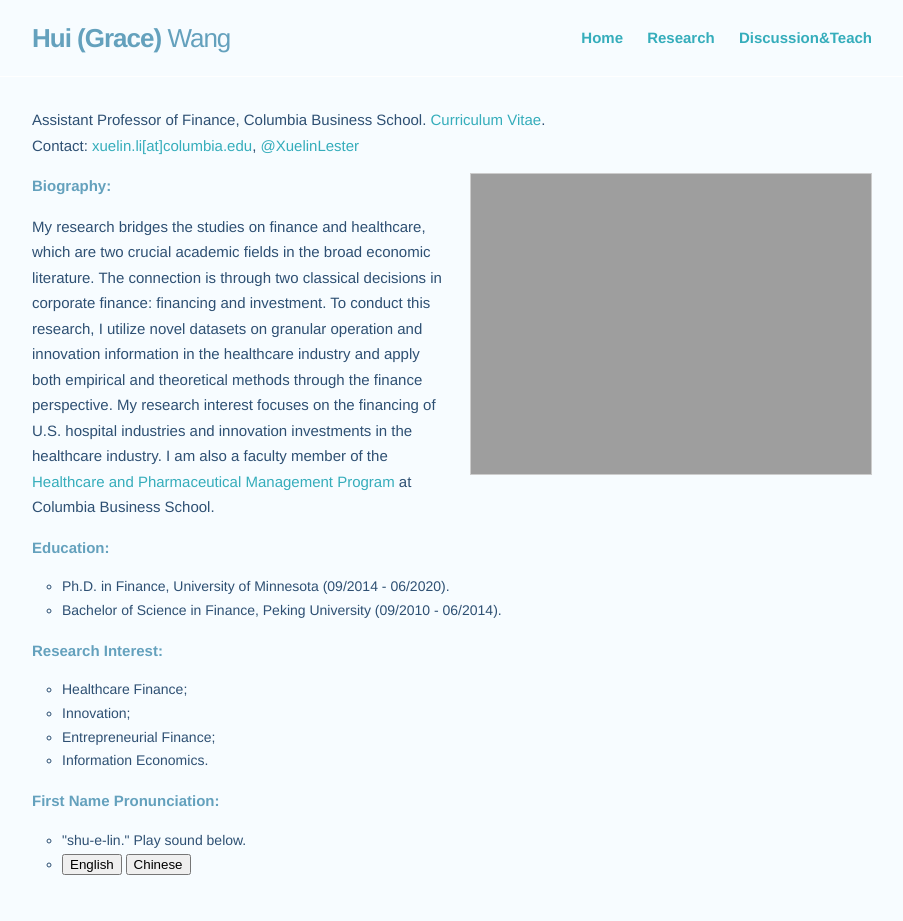
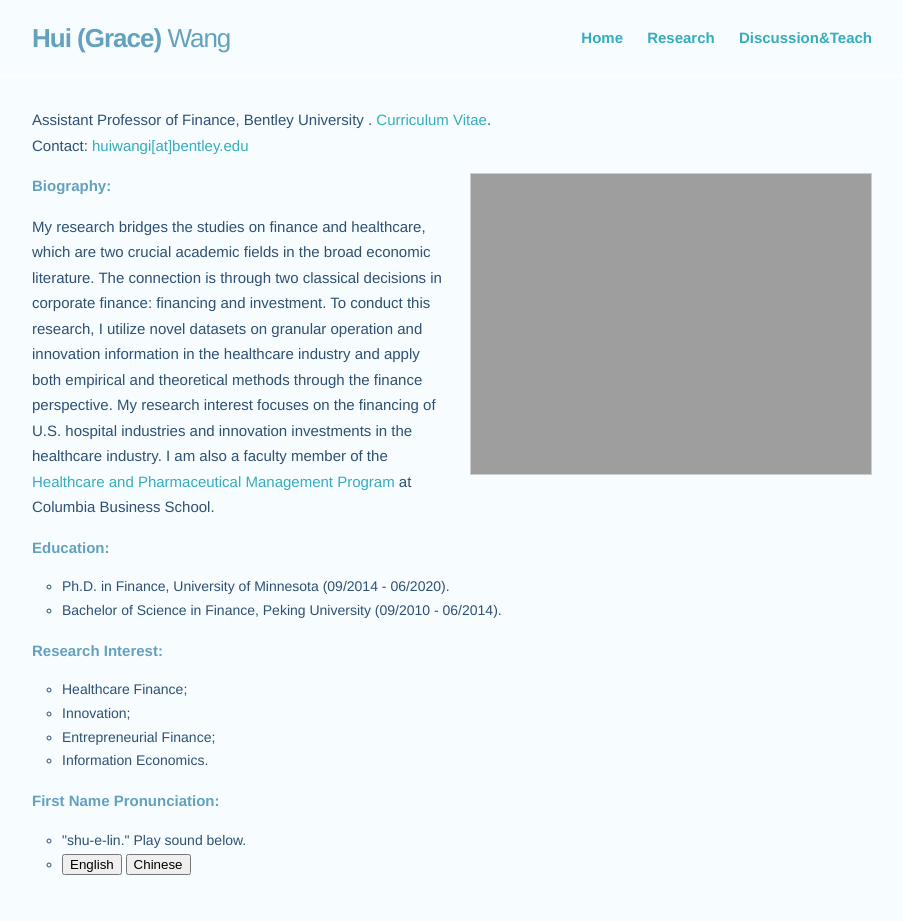
Before and after one commit to huigracewang/homepage, a Jekyll site: the page built from index.md, in a window 1280 px wide. Shown: the whole page, without its empty margins (188-1091 px from the left). Built offline with Jekyll 4.4.1, drawn with Linux system fonts in a browser that asks for light colours.

Commit message:
Update home.html

```diff
--- a/_layouts/home.html
+++ b/_layouts/home.html
@@ -7,7 +7,7 @@
 
     <div class="page-content">
       <div class="wrapper">
-        <p>Assistant Professor of Finance, Columbia Business School. <a href="https://www.dropbox.com/scl/fi/hr5s9g9rxxbez21rdvb3y/CV_Xuelin.pdf?rlkey=jxo89p57nyn63276ufwej74l3&dl=0" target="_blank">Curriculum Vitae</a>.<br/>Contact: <a href="mailto:xuelin.li@columbia.edu" target="_blank">xuelin.li[at]columbia.edu</a>, <a href="https://twitter.com/XuelinLester" target="_blank"> @XuelinLester</a><br/>
+        <p>Assistant Professor of Finance, Bentley University . <a href="https://www.dropbox.com/scl/fi/n8jptnvn6ni86dxzw6snc/Hui-Wang-CV_2025.pdf?rlkey=7gzrdzw2ccmj9efyfm5aegcpa&dl=0" target="_blank">Curriculum Vitae</a>.<br/>Contact: <a href="mailto:huiwang@bentley.edu" target="_blank">huiwangi[at]bentley.edu</a>
         </p>
 
         <div class="home">
```
